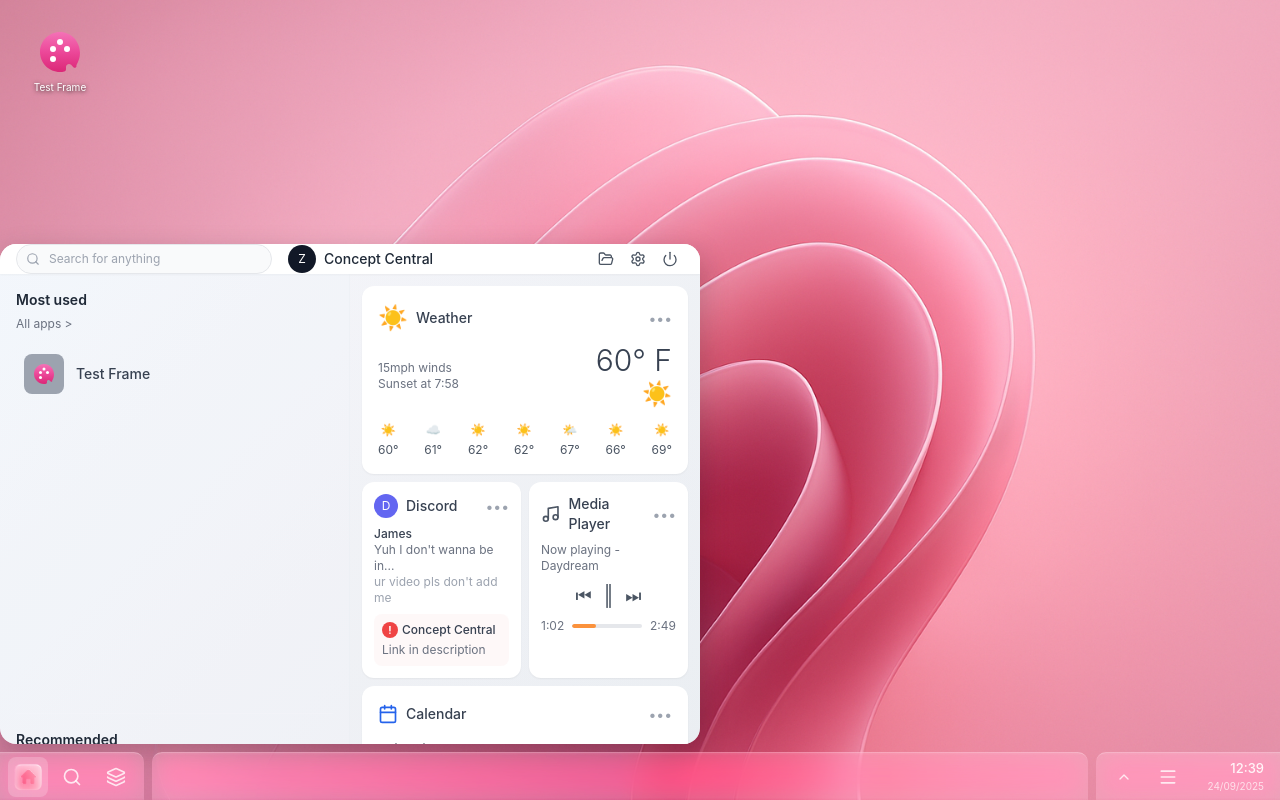
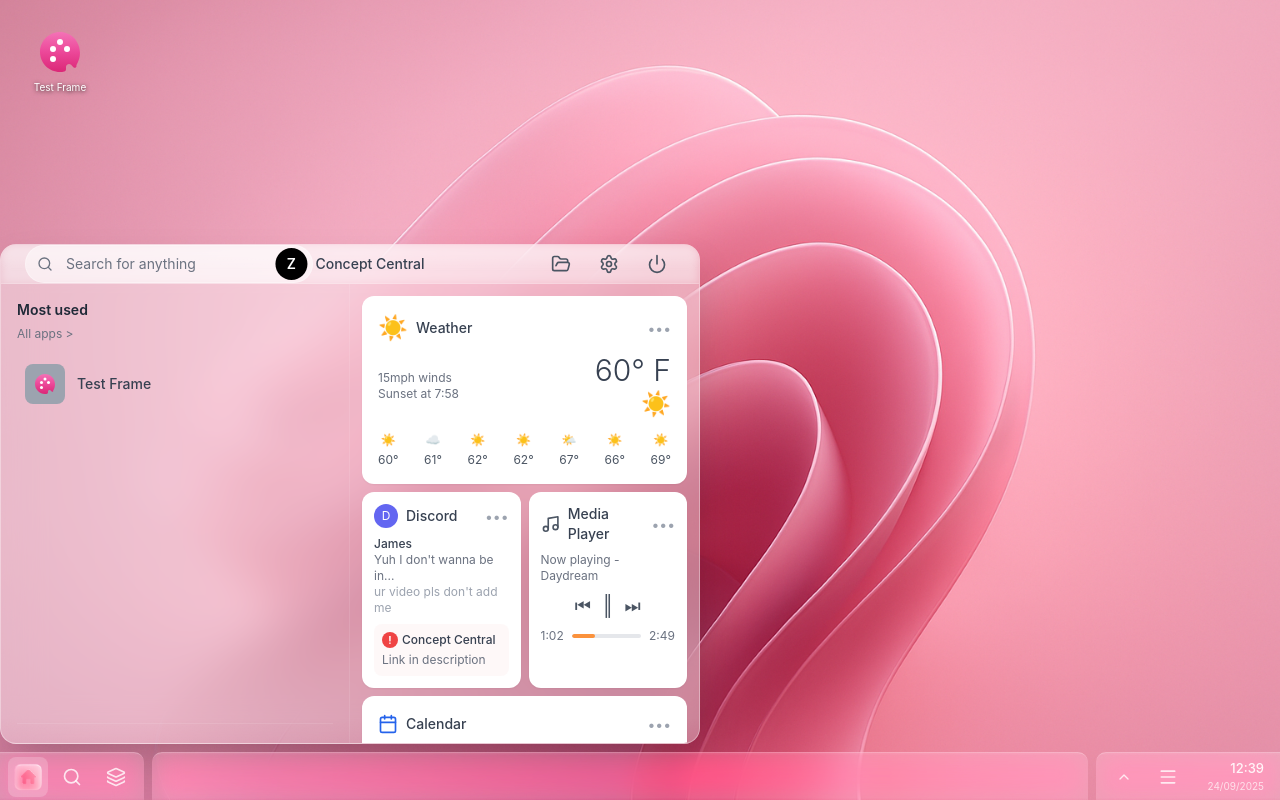
Before and after one commit to gtolontop/portfolio-desktop-style, a Next.js app: page / in a window 1280 px wide. Both pictures are taken after a click on the button 28 px from the left and 776 px from the top of the page. Built offline with nearby package versions, Linux system fonts and the light colour scheme.

Commit message:
Refactor StartMenu component for enhanced styling, layout, and user interaction

```diff
--- a/src/components/StartMenu.tsx
+++ b/src/components/StartMenu.tsx
@@ -92,50 +92,61 @@ export default function StartMenu({ isOpen, onClose }: StartMenuProps) {
         ${isOpen ? 'scale-100 opacity-100' : 'scale-95 opacity-0'}
       `}
       style={{
-        background: 'linear-gradient(135deg, #f5f7fa 0%, #e9ecef 100%)',
-        boxShadow: '0 10px 30px rgba(0, 0, 0, 0.2)'
+        border: '1px solid rgba(255, 255, 255, 0.35)',
+        backgroundColor: 'rgba(255, 255, 255, 0.4)',
+        backdropFilter: 'blur(20px) saturate(100%)',
+        WebkitBackdropFilter: 'blur(20px) saturate(100%)',
+        background: `
+          linear-gradient(
+            to bottom,
+            rgba(255, 255, 255, 0.5) 0%,
+            rgba(255, 255, 255, 0.4) 5%,
+            rgba(255, 255, 255, 0.4) 95%,
+            rgba(255, 255, 255, 0.35) 100%
+          )
+        `
       }}
     >
       {/* Navbar */}
-      <div className="h-12 flex items-center px-4 bg-white shadow-sm">
-        {/* Search Bar */}
-        <div className="flex-1">
-          <div className="relative w-64">
-            <Search className="absolute left-2.5 top-1/2 -translate-y-1/2 w-3.5 h-3.5 text-gray-400" />
+      <div className="h-14 flex items-center px-6 bg-white/10 backdrop-blur-sm border-b border-white/20">
+        {/* Search Bar - Left */}
+        <div className="w-72">
+          <div className="relative">
+            <Search className="absolute left-3 top-1/2 -translate-y-1/2 w-4 h-4 text-gray-500" />
             <input
               type="text"
               value={searchQuery}
               onChange={(e) => setSearchQuery(e.target.value)}
               placeholder="Search for anything"
-              className="w-full pl-8 pr-3 py-1.5 bg-gray-50 border border-gray-200
-                       rounded-full text-xs text-gray-700 placeholder-gray-400
-                       focus:outline-none focus:bg-white focus:border-gray-300
-                       transition-all"
+              className="w-full pl-10 pr-4 py-2 bg-white/50
+                       rounded-full text-sm text-gray-700 placeholder-gray-500
+                       focus:outline-none focus:bg-white/70
+                       transition-all border border-white/30"
             />
           </div>
         </div>
 
-        {/* Center Title */}
-        <div className="flex items-center gap-2 px-4">
-          <div className="w-7 h-7 rounded-full bg-gray-900 flex items-center justify-center">
-            <span className="text-white text-xs">Z</span>
+        {/* Center Title - Exact center */}
+        <div className="absolute left-1/2 -translate-x-1/2 flex items-center gap-2">
+          <div className="w-8 h-8 rounded-full bg-black flex items-center justify-center">
+            <span className="text-white text-sm font-semibold">Z</span>
           </div>
-          <span className="text-sm font-medium text-gray-800">Concept Central</span>
+          <span className="text-sm font-medium text-gray-700">Concept Central</span>
         </div>
 
-        {/* Right Actions */}
-        <div className="flex-1 flex justify-end items-center gap-1">
-          <button className="p-1.5 hover:bg-gray-100/10 rounded transition-colors">
-            <FolderOpen className="w-4 h-4 text-gray-600" />
+        {/* Right Icons */}
+        <div className="ml-auto flex items-center gap-3">
+          <button className="p-2 hover:bg-white/20 rounded-lg transition-colors">
+            <FolderOpen className="w-5 h-5 text-gray-600" />
           </button>
-          <button className="p-1.5 hover:bg-gray-100/10 rounded transition-colors">
-            <Settings className="w-4 h-4 text-gray-600" />
+          <button className="p-2 hover:bg-white/20 rounded-lg transition-colors">
+            <Settings className="w-5 h-5 text-gray-600" />
           </button>
           <button
             onClick={onClose}
-            className="p-1.5 hover:bg-gray-100/10 rounded transition-colors"
+            className="p-2 hover:bg-white/20 rounded-lg transition-colors"
           >
-            <Power className="w-4 h-4 text-gray-600" />
+            <Power className="w-5 h-5 text-gray-600" />
           </button>
         </div>
       </div>
@@ -143,7 +154,7 @@ export default function StartMenu({ isOpen, onClose }: StartMenuProps) {
       {/* Main Content */}
       <div className="flex-1 flex">
         {/* Left Section - Apps */}
-        <div className="w-1/2 flex flex-col p-4 bg-gradient-to-br from-blue-50/30 to-purple-50/30 border-r border-gray-200/20">
+        <div className="w-1/2 flex flex-col p-4 border-r border-white/10">
           {/* Section Title */}
           <div className="mb-3">
             <h3 className="text-sm font-semibold text-gray-800">Most used</h3>
@@ -202,7 +213,7 @@ export default function StartMenu({ isOpen, onClose }: StartMenuProps) {
         </div>
 
         {/* Right Section - Widgets */}
-        <div className="w-1/2 p-3 space-y-2 bg-gradient-to-br from-purple-50/20 to-blue-50/20">
+        <div className="w-1/2 p-3 space-y-2">
           {/* Weather Widget - Large Rectangle */}
           <div className="bg-white rounded-xl p-4 shadow-sm">
             <div className="flex items-center justify-between mb-2">
```
